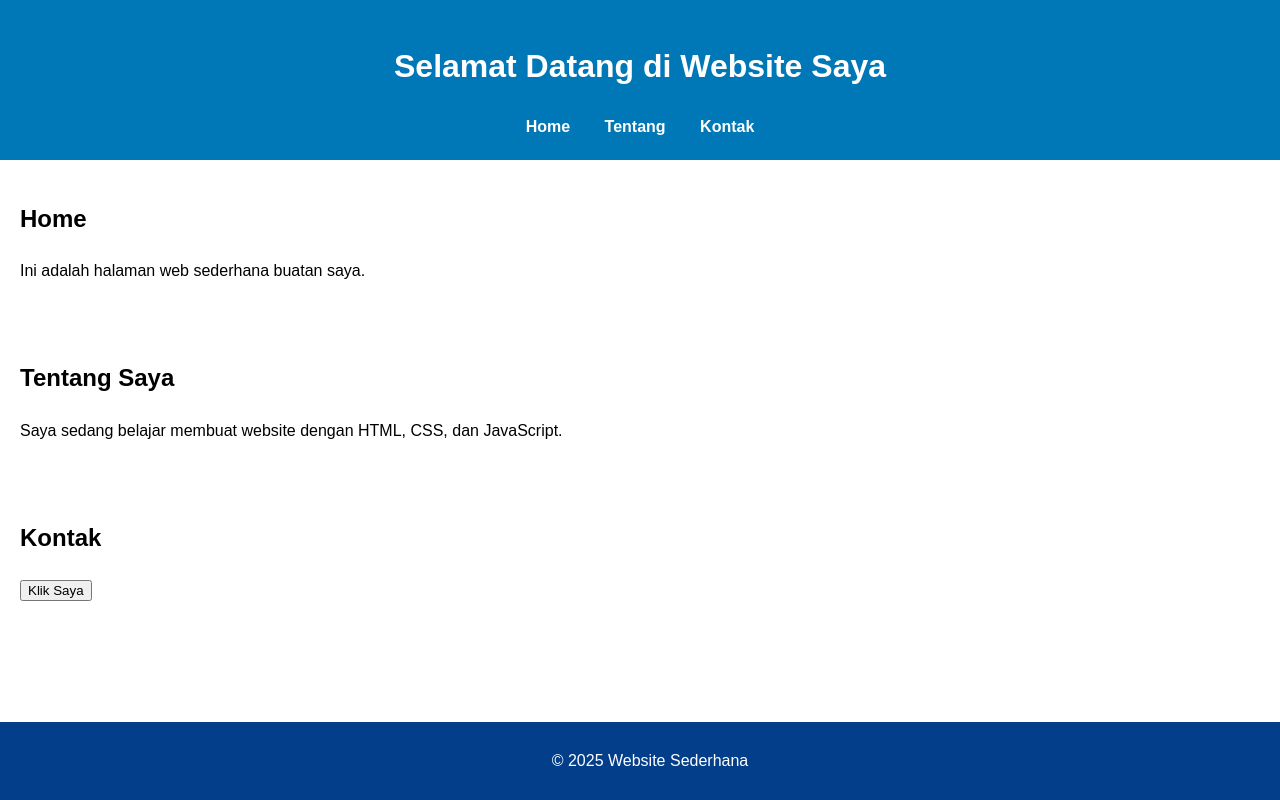
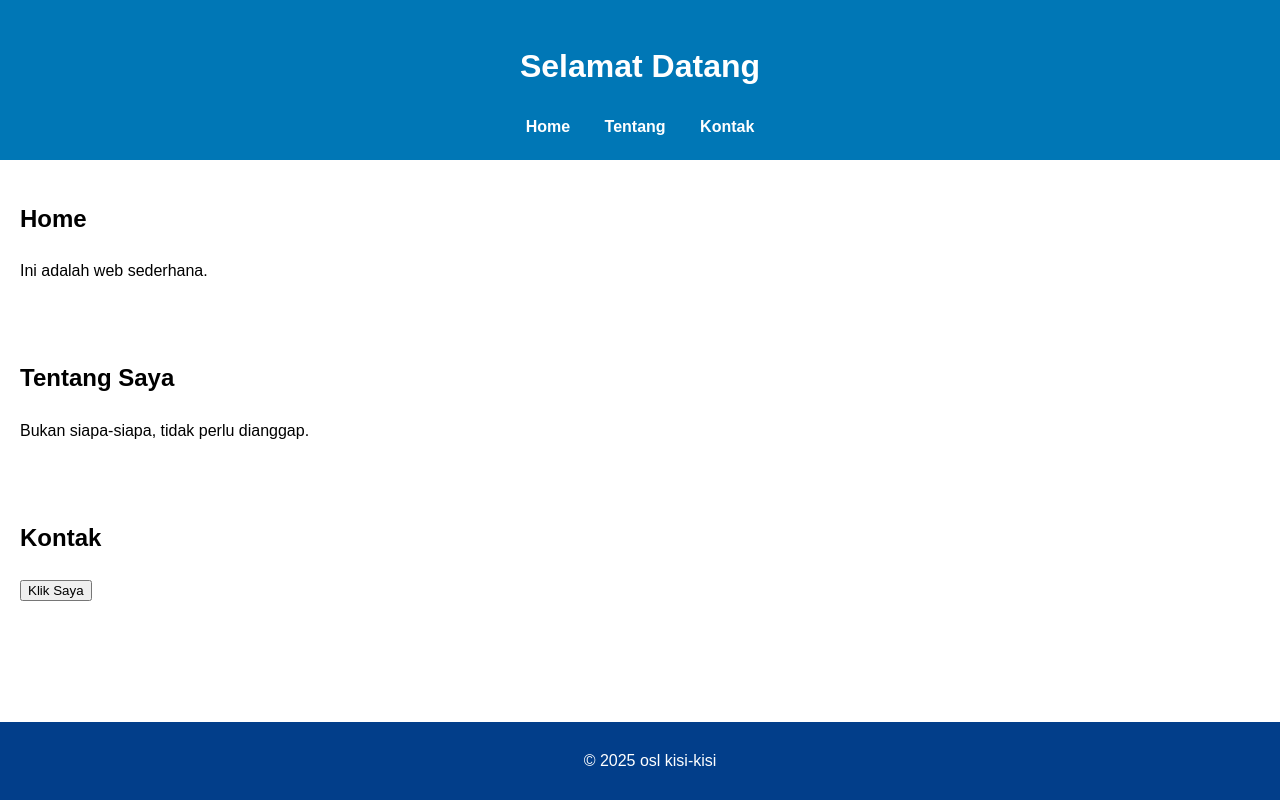
Before and after one commit to os-lomban/Kisi-kisi, a plain HTML site: page index.html in a window 1280 px wide. Drawn offline with Linux system fonts and the light colour scheme.

Commit message:
Update index.html

```diff
--- a/index.html
+++ b/index.html
@@ -3,12 +3,12 @@
 <head>
   <meta charset="UTF-8">
   <meta name="viewport" content="width=device-width, initial-scale=1.0">
-  <title>Website Sederhana</title>
+  <title>Kisi kidi</title>
   <link rel="stylesheet" href="style.css">
 </head>
 <body>
   <header>
-    <h1>Selamat Datang di Website Saya</h1>
+    <h1>Selamat Datang</h1>
     <nav>
       <a href="#home">Home</a>
       <a href="#about">Tentang</a>
@@ -18,12 +18,12 @@
 
   <section id="home">
     <h2>Home</h2>
-    <p>Ini adalah halaman web sederhana buatan saya.</p>
+    <p>Ini adalah web sederhana.</p>
   </section>
 
   <section id="about">
     <h2>Tentang Saya</h2>
-    <p>Saya sedang belajar membuat website dengan HTML, CSS, dan JavaScript.</p>
+    <p>Bukan siapa-siapa, tidak perlu dianggap.</p>
   </section>
 
   <section id="contact">
@@ -33,7 +33,7 @@
   </section>
 
   <footer>
-    <p>&copy; 2025 Website Sederhana</p>
+    <p>&copy; 2025 osl kisi-kisi</p>
   </footer>
 
   <script src="script.js"></script>
```
